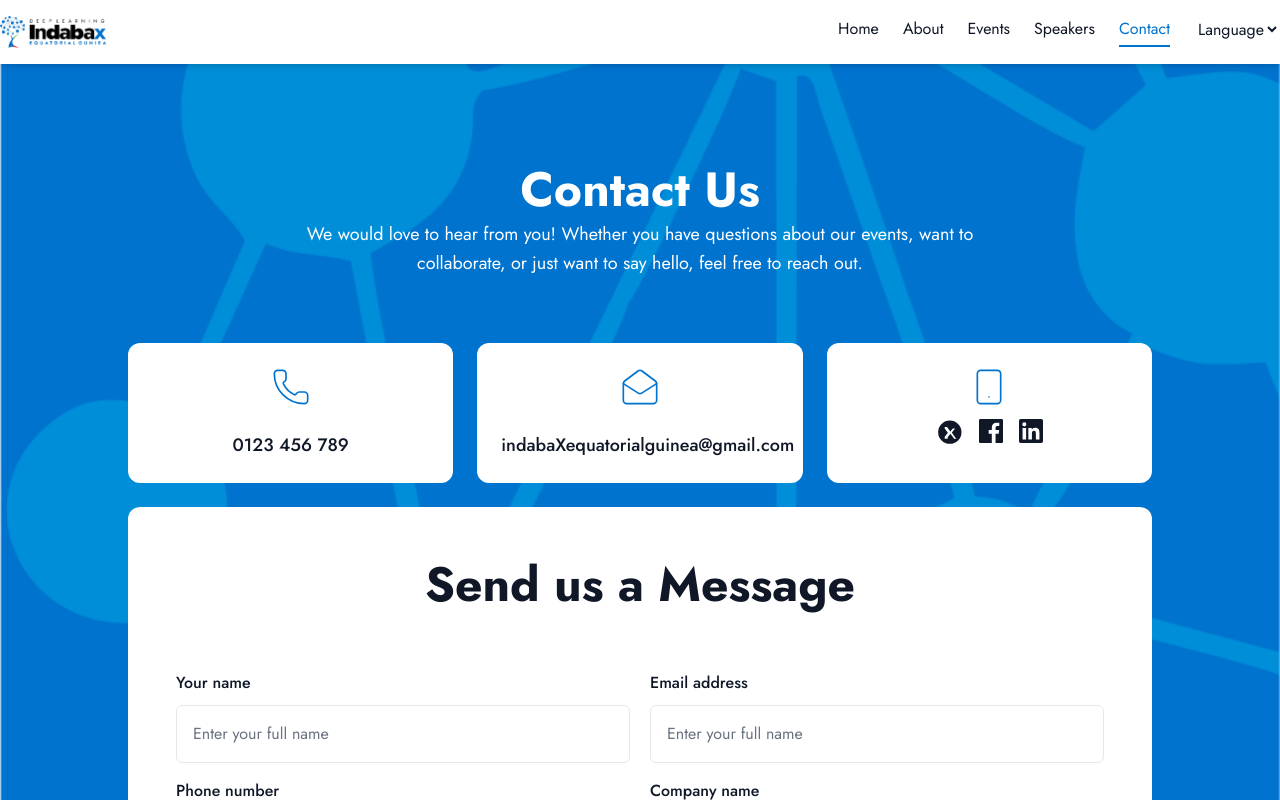
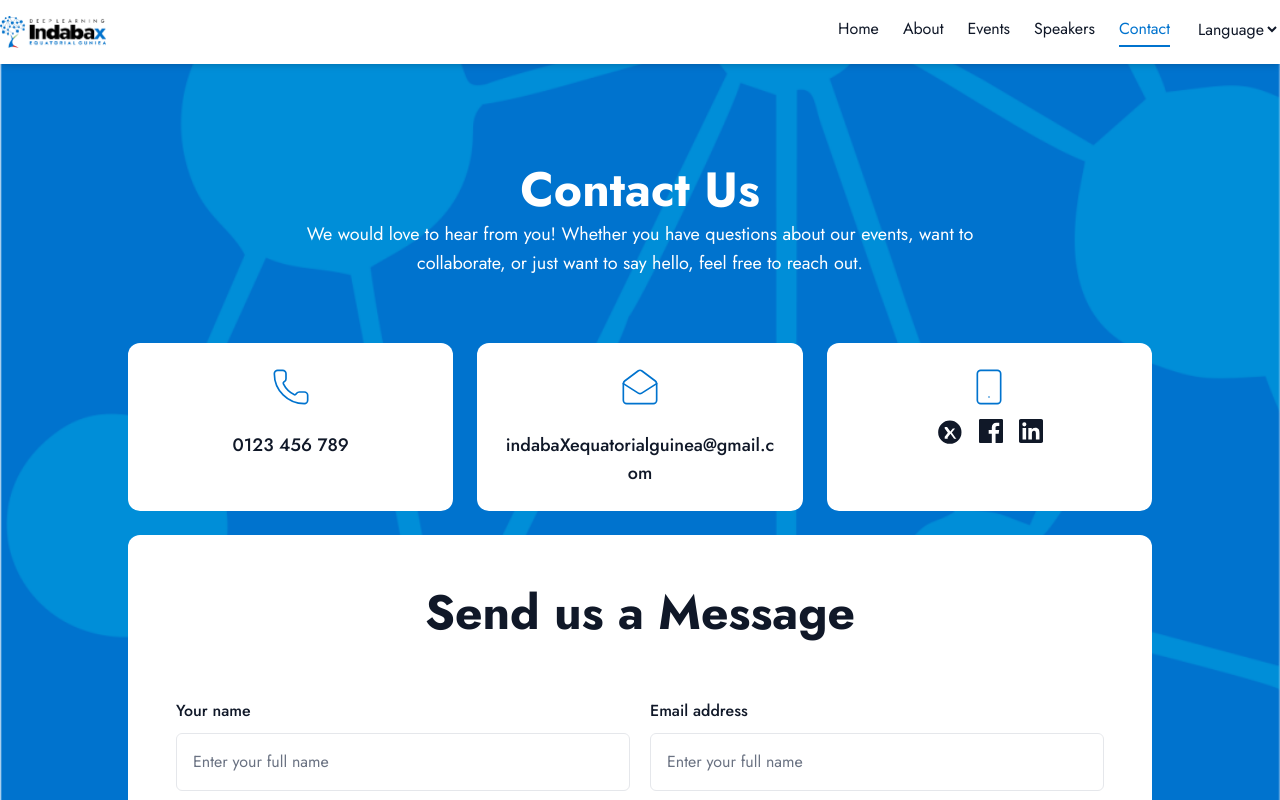
Before and after one commit to NeoPhetoane/IndabaX_Equatorial_Guinea, a React (Vite) app: page /contact in a window 1280 px wide. Shown: the top 800 px of the page. Built offline with nearby package versions, Linux system fonts and the light colour scheme.

Commit message:
Add word wrapping to email address.

```diff
--- a/src/pages/Contact.jsx
+++ b/src/pages/Contact.jsx
@@ -44,7 +44,7 @@ const Contact = () => {
                       class="flex-shrink-0 w-10 h-10 mx-auto text-true-blue"
                       strokeWidth={1}
                     />
-                    <p class="mt-6 text-lg font-medium text-gray-900">
+                    <p class="mt-6 text-lg font-medium text-gray-900 break-all">
                       indabaXequatorialguinea@gmail.com
                     </p>
                     {/* <p class="mt-1 text-lg font-medium text-gray-900">
```
